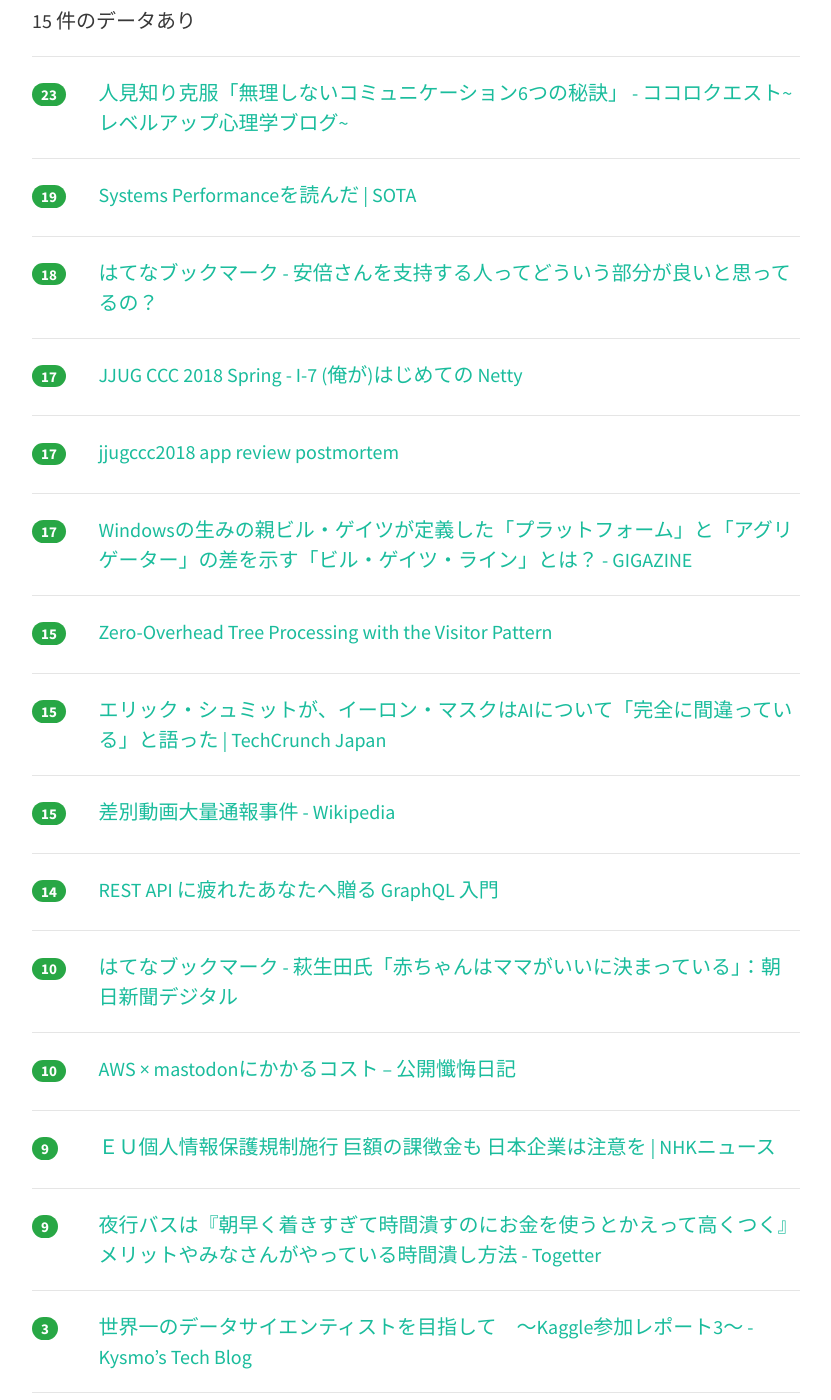
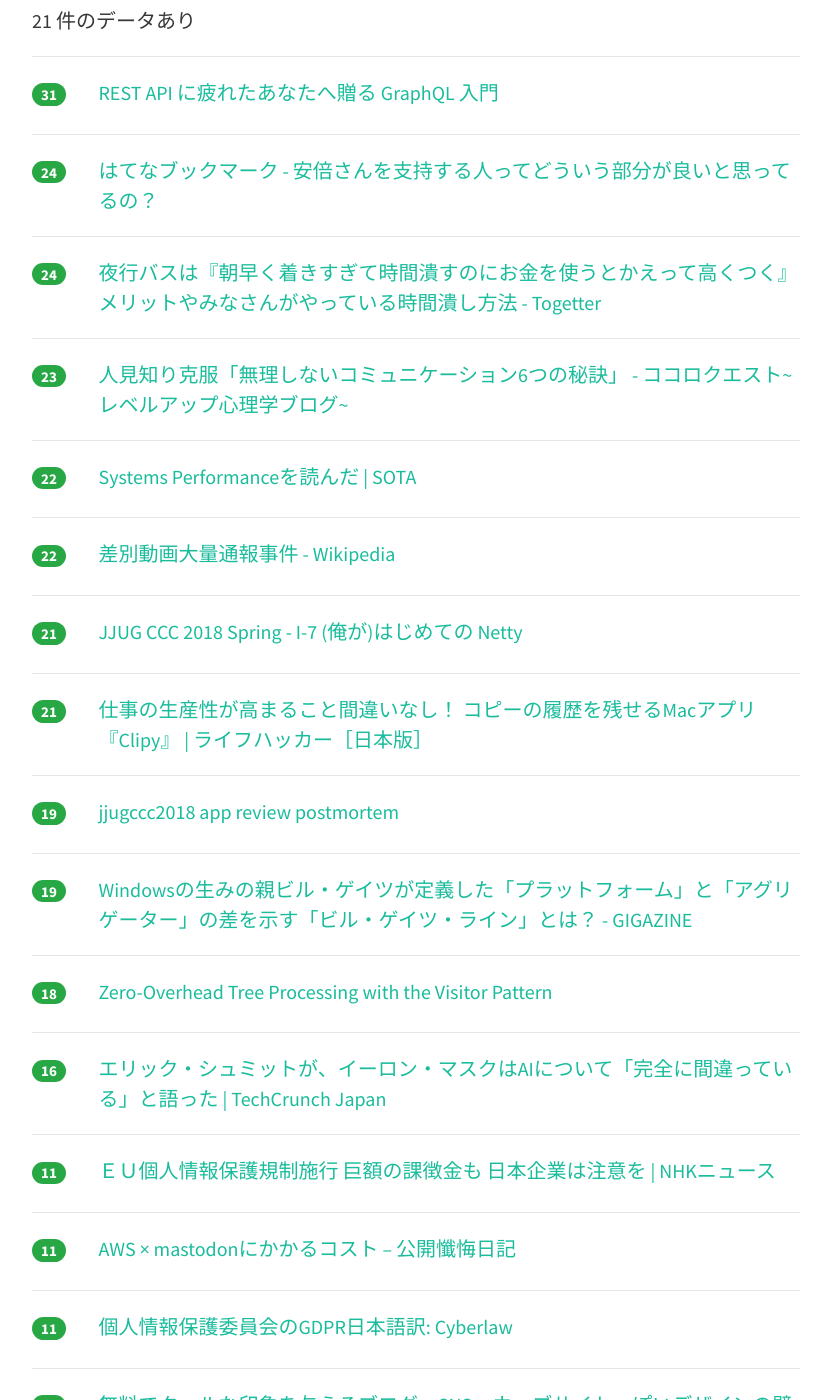
Before and after one commit to yatta47/hatena-matome-site, a Jekyll site: the page built from _posts/2018-05-28-hatena.md, in a window 1280 px wide and 1400 px high, scrolled down 317 px. Shown: the whole window, without its empty margins (224-1055 px from the left). Built offline with Jekyll 4.4.1, drawn with Linux system fonts in a browser that asks for light colours; nearby versions of some CDN libraries; some of the changed text lies outside the part shown.

Commit message:
Updated 2018-05-28

```diff
--- a/_posts/2018-05-28-hatena.md
+++ b/_posts/2018-05-28-hatena.md
@@ -1,59 +1,94 @@
 ---
 layout: post
 title:  "2018-05-28 はてぶIT"
-date:   2018-05-28 08:02:35
+date:   2018-05-28 09:02:57
 tags: [it-hotentry]
 ---
-15 件のデータあり
+21 件のデータあり
 
 <hr><div class="row">
+<div class="col-1"><span class="badge badge-pill badge-success h2">31</span></div>
+<div class="col-11"><a href='https://www.slideshare.net/keisuketsukagoshi/rest-api-graphql' target='_blank'>REST API に疲れたあなたへ贈る GraphQL 入門</a></div>
+</div>
+<hr>
+<div class="row">
+<div class="col-1"><span class="badge badge-pill badge-success h2">24</span></div>
+<div class="col-11"><a href='http://b.hatena.ne.jp/entry/s/anond.hatelabo.jp/20180527190259' target='_blank'>はてなブックマーク - 安倍さんを支持する人ってどういう部分が良いと思ってるの？</a></div>
+</div>
+<hr>
+<div class="row">
+<div class="col-1"><span class="badge badge-pill badge-success h2">24</span></div>
+<div class="col-11"><a href='https://togetter.com/li/1231342' target='_blank'>夜行バスは『朝早く着きすぎて時間潰すのにお金を使うとかえって高くつく』メリットやみなさんがやっている時間潰し方法 - Togetter</a></div>
+</div>
+<hr>
+<div class="row">
 <div class="col-1"><span class="badge badge-pill badge-success h2">23</span></div>
 <div class="col-11"><a href='http://www.cocoro-quest.net/entry/shyness-communication-6' target='_blank'>人見知り克服「無理しないコミュニケーション6つの秘訣」 - ココロクエスト~レベルアップ心理学ブログ~</a></div>
 </div>
 <hr>
 <div class="row">
-<div class="col-1"><span class="badge badge-pill badge-success h2">19</span></div>
+<div class="col-1"><span class="badge badge-pill badge-success h2">22</span></div>
 <div class="col-11"><a href='https://deeeet.com/writing/2016/11/07/systems-performance/' target='_blank'>Systems Performanceを読んだ | SOTA</a></div>
 </div>
 <hr>
 <div class="row">
-<div class="col-1"><span class="badge badge-pill badge-success h2">18</span></div>
-<div class="col-11"><a href='http://b.hatena.ne.jp/entry/s/anond.hatelabo.jp/20180527190259' target='_blank'>はてなブックマーク - 安倍さんを支持する人ってどういう部分が良いと思ってるの？</a></div>
+<div class="col-1"><span class="badge badge-pill badge-success h2">22</span></div>
+<div class="col-11"><a href='https://ja.wikipedia.org/wiki/%E5%B7%AE%E5%88%A5%E5%8B%95%E7%94%BB%E5%A4%A7%E9%87%8F%E9%80%9A%E5%A0%B1%E4%BA%8B%E4%BB%B6' target='_blank'>差別動画大量通報事件 - Wikipedia</a></div>
 </div>
 <hr>
 <div class="row">
-<div class="col-1"><span class="badge badge-pill badge-success h2">17</span></div>
+<div class="col-1"><span class="badge badge-pill badge-success h2">21</span></div>
 <div class="col-11"><a href='https://www.slideshare.net/mikeneck/jjug-ccc-2018-spring-i7-netty' target='_blank'>JJUG CCC 2018 Spring - I-7 (俺が)はじめての Netty</a></div>
 </div>
 <hr>
 <div class="row">
-<div class="col-1"><span class="badge badge-pill badge-success h2">17</span></div>
+<div class="col-1"><span class="badge badge-pill badge-success h2">21</span></div>
+<div class="col-11"><a href='https://www.lifehacker.jp/2018/05/clipy-turns-your-macos-clipboard-into-a-more-useful-lis.html' target='_blank'>仕事の生産性が高まること間違いなし！ コピーの履歴を残せるMacアプリ『Clipy』 | ライフハッカー［日本版］</a></div>
+</div>
+<hr>
+<div class="row">
+<div class="col-1"><span class="badge badge-pill badge-success h2">19</span></div>
 <div class="col-11"><a href='https://www.slideshare.net/tamrin69/jjugccc2018-app-review-postmortem' target='_blank'>jjugccc2018 app review postmortem</a></div>
 </div>
 <hr>
 <div class="row">
-<div class="col-1"><span class="badge badge-pill badge-success h2">17</span></div>
+<div class="col-1"><span class="badge badge-pill badge-success h2">19</span></div>
 <div class="col-11"><a href='https://gigazine.net/news/20180527-bill-gates-line/' target='_blank'>Windowsの生みの親ビル・ゲイツが定義した「プラットフォーム」と「アグリゲーター」の差を示す「ビル・ゲイツ・ライン」とは？ - GIGAZINE</a></div>
 </div>
 <hr>
 <div class="row">
-<div class="col-1"><span class="badge badge-pill badge-success h2">15</span></div>
+<div class="col-1"><span class="badge badge-pill badge-success h2">18</span></div>
 <div class="col-11"><a href='http://www.lihaoyi.com/post/ZeroOverheadTreeProcessingwiththeVisitorPattern.html?a=1' target='_blank'>Zero-Overhead Tree Processing with the Visitor Pattern</a></div>
 </div>
 <hr>
 <div class="row">
-<div class="col-1"><span class="badge badge-pill badge-success h2">15</span></div>
+<div class="col-1"><span class="badge badge-pill badge-success h2">16</span></div>
 <div class="col-11"><a href='https://jp.techcrunch.com/2018/05/27/2018-05-25-eric-schmidt-musk-exactly-wrong/' target='_blank'>エリック・シュミットが、イーロン・マスクはAIについて「完全に間違っている」と語った | TechCrunch Japan</a></div>
 </div>
 <hr>
 <div class="row">
-<div class="col-1"><span class="badge badge-pill badge-success h2">15</span></div>
-<div class="col-11"><a href='https://ja.wikipedia.org/wiki/%E5%B7%AE%E5%88%A5%E5%8B%95%E7%94%BB%E5%A4%A7%E9%87%8F%E9%80%9A%E5%A0%B1%E4%BA%8B%E4%BB%B6' target='_blank'>差別動画大量通報事件 - Wikipedia</a></div>
+<div class="col-1"><span class="badge badge-pill badge-success h2">11</span></div>
+<div class="col-11"><a href='https://www3.nhk.or.jp/news/html/20180527/k10011455031000.html' target='_blank'>ＥＵ個人情報保護規制施行 巨額の課徴金も 日本企業は注意を | NHKニュース</a></div>
 </div>
 <hr>
 <div class="row">
-<div class="col-1"><span class="badge badge-pill badge-success h2">14</span></div>
-<div class="col-11"><a href='https://www.slideshare.net/keisuketsukagoshi/rest-api-graphql' target='_blank'>REST API に疲れたあなたへ贈る GraphQL 入門</a></div>
+<div class="col-1"><span class="badge badge-pill badge-success h2">11</span></div>
+<div class="col-11"><a href='https://www.barasu.org/pc/13382.html' target='_blank'>AWS × mastodonにかかるコスト – 公開懺悔日記</a></div>
+</div>
+<hr>
+<div class="row">
+<div class="col-1"><span class="badge badge-pill badge-success h2">11</span></div>
+<div class="col-11"><a href='http://cyberlaw.cocolog-nifty.com/blog/2018/05/gdpr-6b0a.html' target='_blank'>個人情報保護委員会のGDPR日本語訳: Cyberlaw</a></div>
+</div>
+<hr>
+<div class="row">
+<div class="col-1"><span class="badge badge-pill badge-success h2">11</span></div>
+<div class="col-11"><a href='https://gigazine.net/news/20180528-cool-backgrounds/' target='_blank'>無料でクールな印象を与えるブログ・SNS・ウェブサイトっぽいデザインの壁紙を作成できる「Cool Backgrounds」 - GIGAZINE</a></div>
+</div>
+<hr>
+<div class="row">
+<div class="col-1"><span class="badge badge-pill badge-success h2">11</span></div>
+<div class="col-11"><a href='http://karaage.hatenadiary.jp/entry/2018/05/28/073000' target='_blank'>VRゴーグル「Oculus Go」購入・セットアップからおすすめコンテンツ・便利に使うTIPS情報まとめ - karaage. [からあげ]</a></div>
 </div>
 <hr>
 <div class="row">
@@ -62,22 +97,17 @@ tags: [it-hotentry]
 </div>
 <hr>
 <div class="row">
-<div class="col-1"><span class="badge badge-pill badge-success h2">10</span></div>
-<div class="col-11"><a href='https://www.barasu.org/pc/13382.html' target='_blank'>AWS × mastodonにかかるコスト – 公開懺悔日記</a></div>
+<div class="col-1"><span class="badge badge-pill badge-success h2">9</span></div>
+<div class="col-11"><a href='https://togetter.com/li/1231259' target='_blank'>【しばき隊】男組の元組長添田充啓（高橋直輝）が死亡。様々な反応 - Togetter</a></div>
 </div>
 <hr>
 <div class="row">
-<div class="col-1"><span class="badge badge-pill badge-success h2">9</span></div>
-<div class="col-11"><a href='https://www3.nhk.or.jp/news/html/20180527/k10011455031000.html' target='_blank'>ＥＵ個人情報保護規制施行 巨額の課徴金も 日本企業は注意を | NHKニュース</a></div>
+<div class="col-1"><span class="badge badge-pill badge-success h2">7</span></div>
+<div class="col-11"><a href='http://kysmo.hatenablog.jp/entry/2018/05/10/094208' target='_blank'>世界一のデータサイエンティストを目指して　〜Kaggle参加レポート3〜 - Kysmo’s Tech Blog</a></div>
 </div>
 <hr>
 <div class="row">
-<div class="col-1"><span class="badge badge-pill badge-success h2">9</span></div>
-<div class="col-11"><a href='https://togetter.com/li/1231342' target='_blank'>夜行バスは『朝早く着きすぎて時間潰すのにお金を使うとかえって高くつく』メリットやみなさんがやっている時間潰し方法 - Togetter</a></div>
+<div class="col-1"><span class="badge badge-pill badge-success h2">5</span></div>
+<div class="col-11"><a href='http://kamonohashiperry.com/archives/1659' target='_blank'>Bayesian Statistics and Marketingの5章 – 家計の異質性を考慮した階層ベイズモデル | かものはしの分析ブログ</a></div>
 </div>
 <hr>
-<div class="row">
-<div class="col-1"><span class="badge badge-pill badge-success h2">3</span></div>
-<div class="col-11"><a href='http://kysmo.hatenablog.jp/entry/2018/05/10/094208' target='_blank'>世界一のデータサイエンティストを目指して　〜Kaggle参加レポート3〜 - Kysmo’s Tech Blog</a></div>
-</div>
-<hr>
```
